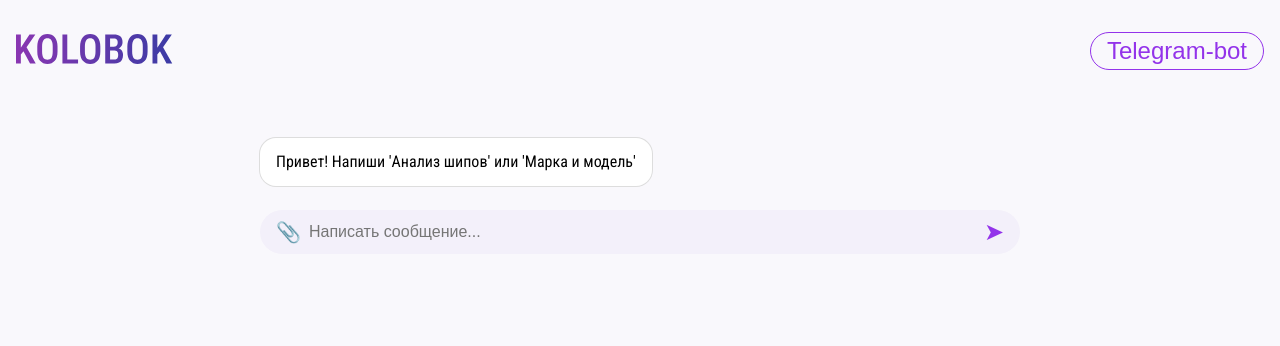
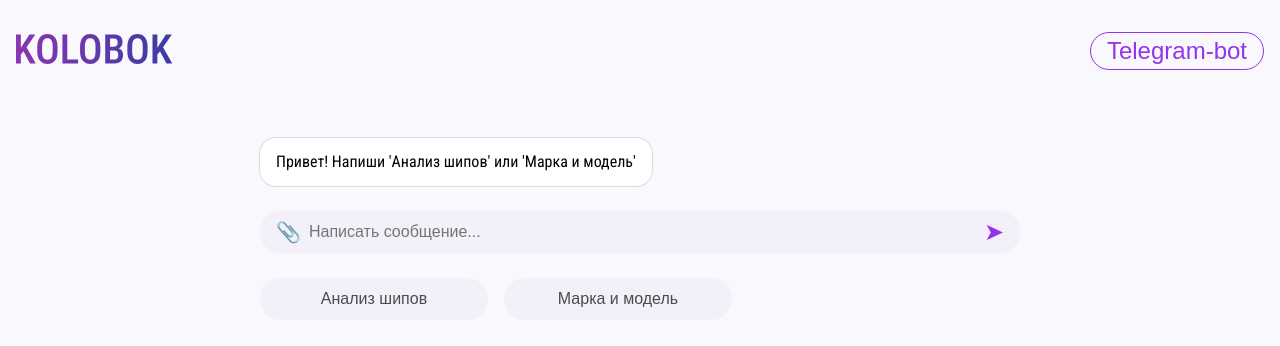
Before and after one commit to IU-Capstone-Project-2025/Kolobok, a React (Create React App) app: page /chat in a window 1280 px wide. Shown: the top 346 px of the page. Built offline with nearby package versions, Linux system fonts and the light colour scheme.

Commit message:
interactive buttons added

```diff
--- a/src/components/chat.tsx
+++ b/src/components/chat.tsx
@@ -27,6 +27,18 @@ export default function KolobokChat() {
 
   const handleGoToMain = () => {
     navigate("/");
+  };
+
+  const startCommand = (command: Mode) => {
+    if (command === 'analyze') {
+      appendMessage({ text: "Анализ шипов", sender: "user" });
+      setMode('analyze');
+      appendMessage({ text: "📸 Отправь фото для анализа протектора.", sender: "bot" });
+    } else if (command === 'identify') {
+      appendMessage({ text: "Марка и модель", sender: "user" });
+      setMode('identify');
+      appendMessage({ text: "📸 Отправь фото для определения марки и модели.", sender: "bot" });
+    }
   };
 
   const handleSendMessage = () => {
@@ -196,6 +208,10 @@ export default function KolobokChat() {
           ➤
         </button>
       </div>
+      <div className="command-container">
+        <button onClick={()=>startCommand('analyze')} disabled={Boolean(mode)} className="command-button">Анализ шипов</button>
+        <button onClick={()=>startCommand('identify')} disabled={Boolean(mode)} className="command-button">Марка и модель</button>
+      </div>
       </div>
 
 
--- a/src/styles/kolochat.css
+++ b/src/styles/kolochat.css
@@ -124,6 +124,33 @@
   cursor: pointer;
 }
 
+.command-container {
+  display: flex;
+  flex-direction: row;
+  gap: 1rem;
+}
+
+.command-button {
+  background-color: #f3f0fa;
+  padding: 12px;
+  border: none;
+  font-size: 1rem;
+  width: 30%;
+  color: #4b4b4b;
+  border-radius: 2rem;
+}
+
+.command-button:hover {
+  cursor: pointer;
+  background-color: #e6dcfd
+}
+
+.command-button:disabled {
+  color: #9c9c9c;
+  cursor: default;
+  background-color: #f3f0fa;
+}
+
 /* Адаптивные стили для мобильных устройств */
 @media (max-width: 768px) {
   .kolobok-header {
@@ -168,6 +195,11 @@
 
   .attach-button {
     font-size: 1.1rem;
+  }
+
+  .command-button {
+    font-size: 1rem;
+    width: 60%;
   }
 }
 
@@ -214,4 +246,9 @@
   .attach-button {
     font-size: 1rem;
   }
+
+  .command-button {
+    font-size: 1rem;
+    width: 60%;
+  }
 }
```
